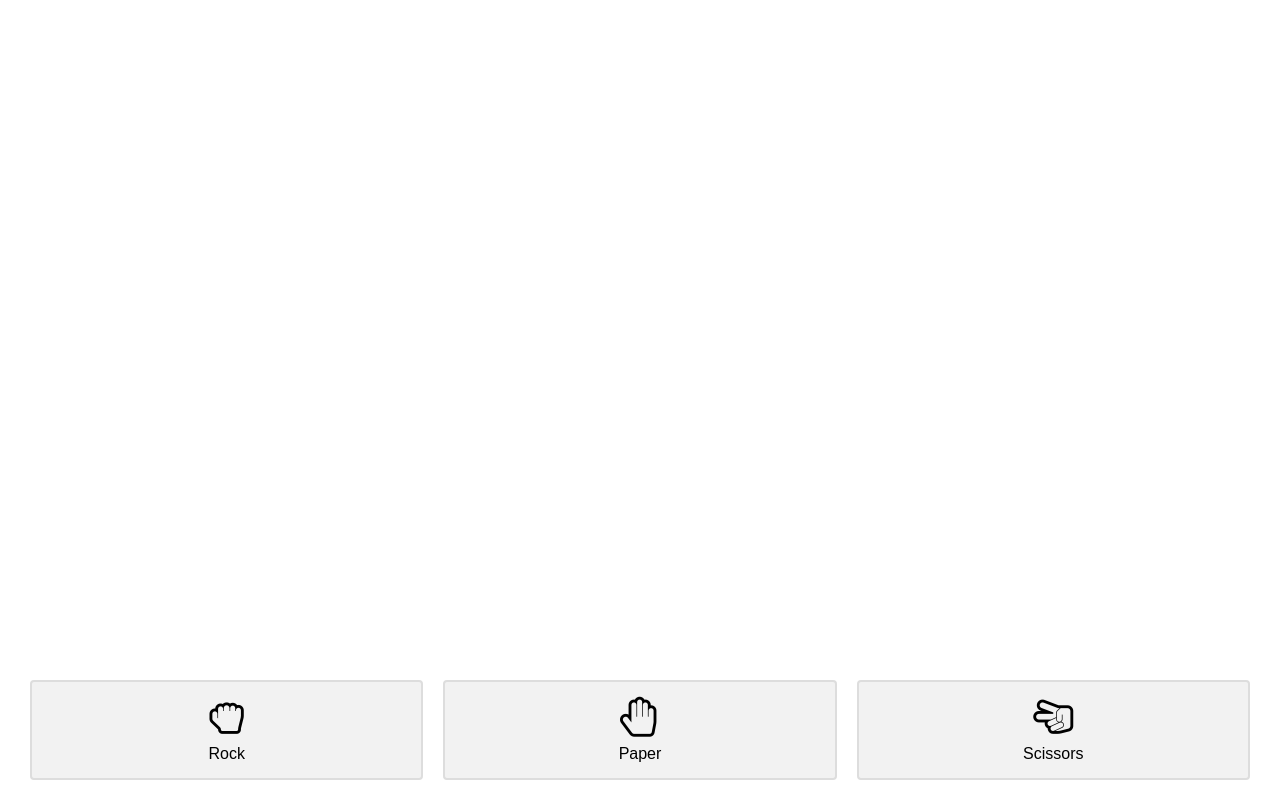
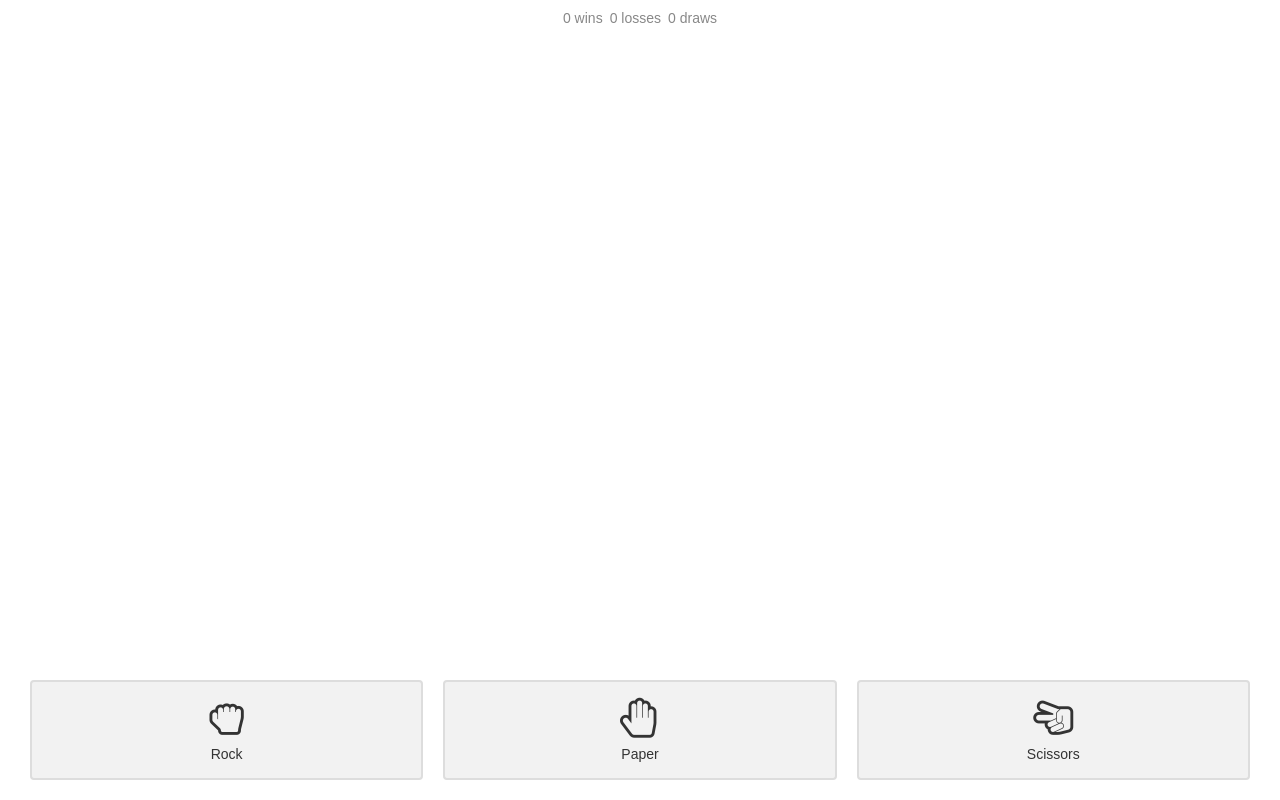
Before and after one commit to tomcheng/rock-paper-scissors, a React app: page / in a window 1280 px wide. Built offline with nearby package versions, Linux system fonts and the light colour scheme.

Commit message:
Add history

```diff
--- a/src/components/App.js
+++ b/src/components/App.js
@@ -1,18 +1,21 @@
 import React, { Component } from "react";
 import styled from "styled-components";
 import upperFirst from "lodash/upperFirst";
+import last from "lodash/last";
+import RPSEngine from "../RPSEngine";
 import Button from "./Button";
-import RPSEngine from "../RPSEngine";
+import History from "./History";
 
 const ICONS = {
   rock: "hand-rock-o",
   paper: "hand-paper-o",
   scissors: "hand-scissors-o"
 };
+
 const RESULT_COLORS = {
   win: "green",
   lose: "red",
-  draw: "lightgrey"
+  draw: "#888"
 };
 
 const StyledAppContainer = styled.div`
@@ -43,9 +46,7 @@ const StyledAiIcon = styled.i`
 
 class App extends Component {
   state = {
-    result: null,
-    aiMove: null,
-    playerMove: null
+    history: []
   };
 
   componentDidMount() {
@@ -53,13 +54,22 @@ class App extends Component {
   }
 
   handleClick = move => {
-    this.setState(this.engine.play(move));
+    const results = this.engine.play(move);
+    this.setState(state => ({
+      history: state.history.concat([results])
+    }));
   };
 
   render() {
-    const { result, aiMove, playerMove } = this.state;
+    const { history } = this.state;
+    const lastResult = last(history);
+    const aiMove = lastResult && lastResult.aiMove;
+    const result = lastResult && lastResult.result;
+    const playerMove = lastResult && lastResult.playerMove;
+
     return (
       <StyledAppContainer>
+        <History history={history} />
         <StyledResult>
           {aiMove && <StyledAiIcon className={"fa fa-" + ICONS[aiMove]} />}
           <div style={{ color: RESULT_COLORS[result] }}>{result}</div>
--- /dev/null
+++ b/src/components/History.js
@@ -0,0 +1,31 @@
+import PropTypes from "prop-types";
+import React from "react";
+import styled from "styled-components";
+
+const StyledContainer = styled.div`
+  padding-top: 10px;
+  text-align: center;
+  color: #888;
+`;
+
+const History = ({ history }) => {
+  const wins = history.filter(({ result }) => result === "win").length;
+  const losses = history.filter(({ result }) => result === "lose").length;
+  const draws = history.filter(({ result }) => result === "draw").length;
+  return (
+    <StyledContainer>
+      {wins} win{wins === 1 ? "" : "s"}&ensp;{losses} loss{losses === 1 ? "" : "es"}&ensp;{draws}{" "}
+      draw{draws === 1 ? "" : "s"}
+    </StyledContainer>
+  );
+};
+
+History.propTypes = {
+  history: PropTypes.arrayOf(
+    PropTypes.shape({
+      result: PropTypes.oneOf(["win", "lose", "draw"]).isRequired
+    })
+  ).isRequired
+};
+
+export default History;
--- a/src/index.css
+++ b/src/index.css
@@ -3,4 +3,6 @@
   padding: 0;
   font-family: sans-serif;
   height: 100%;
+  font-size: 14px;
+  color: #333;
 }
```
